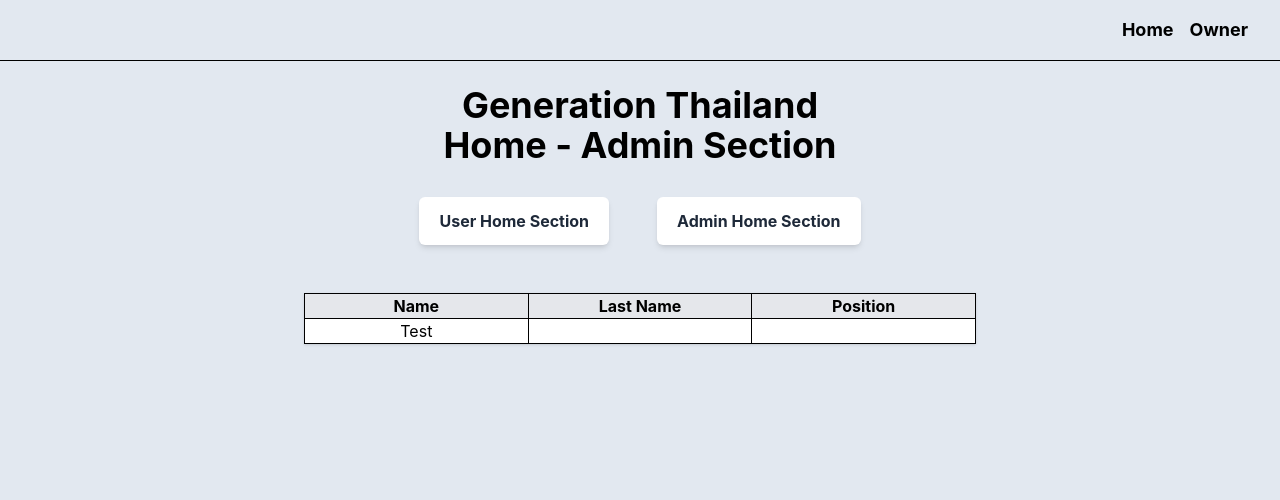
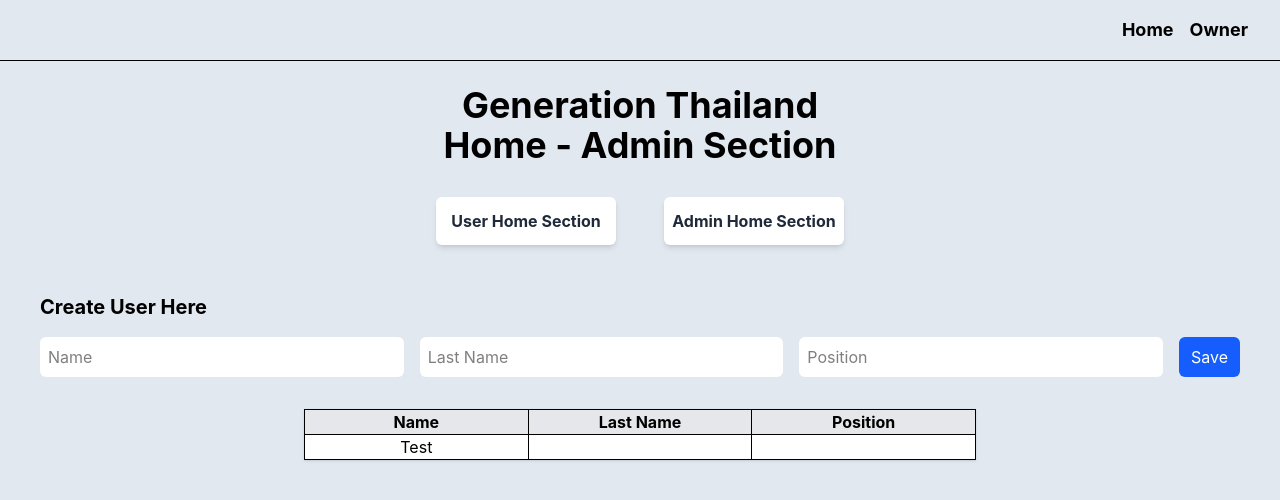
Before and after one commit to saokeems/jsd13-week09-react-assessment, a React (Vite) app: page / in a window 1280 px wide. Both pictures are taken after a click on the button "Admin Home Section". Shown: the top 500 px of the page. Built offline with nearby package versions, Linux system fonts and the light colour scheme.

Commit message:
add create user form in admin section

```diff
--- a/src/pages/Home.jsx
+++ b/src/pages/Home.jsx
@@ -21,17 +21,46 @@ const Home = () => {
       <div className="flex gap-12 mb-12 justify-center">
         <button
           onClick={() => setSection("user")}
-          className="bg-white px-5 py-3 rounded-md font-bold text-gray-800 shadow-md hover:bg-gray-100"
+          className="bg-white w-45 py-3 rounded-md font-bold text-gray-800 shadow-md hover:bg-gray-100"
         >
           User Home Section
         </button>
         <button
           onClick={() => setSection("admin")}
-          className="bg-white px-5 py-3 rounded-md font-bold text-gray-800 shadow-md hover:bg-gray-100"
+          className="bg-white w-45 py-3 rounded-md font-bold text-gray-800 shadow-md hover:bg-gray-100"
         >
           Admin Home Section
         </button>
       </div>
+
+      {section === "admin" && (
+        <div className="w-full mb-8">
+          <h2 className="text-xl font-bold mb-4">Create User Here</h2>
+          <form className="flex gap-4 w-full">
+            <input
+              type="text"
+              placeholder="Name"
+              className="p-2 rounded-md bg-white flex-1"
+            />
+            <input
+              type="text"
+              placeholder="Last Name"
+              className="p-2 rounded-md bg-white flex-1"
+            />
+            <input
+              type="text"
+              placeholder="Position"
+              className="p-2 rounded-md bg-white flex-1"
+            />
+            <button
+              type="submit"
+              className="bg-blue-600 text-white px-3 py-2 rounded-md hover:bg-blue-800"
+            >
+              Save
+            </button>
+          </form>
+        </div>
+      )}
 
       {section !== "normal" && (
         <div className="w-full max-w-2xl mx-auto">
```
